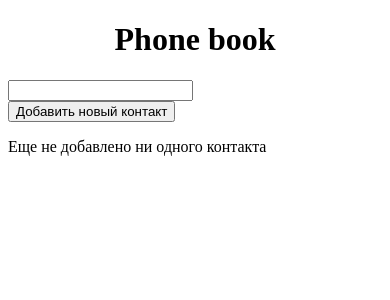
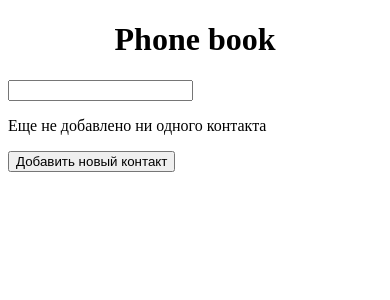
Before and after one commit to basil4ever/phonebook, an Angular app: page /phones in a window 390 px wide. Shown: the top 300 px of the page. Built offline with nearby package versions, Linux system fonts and the light colour scheme.

Commit message:
Phone book

```diff
--- a/src/app/app.component.html
+++ b/src/app/app.component.html
@@ -2,7 +2,10 @@
   <div class="header">
     <h1 class="title">Phone book</h1>
   </div>
+  <nav>
+    <a routerLink="/phones"></a>
+  </nav>
   <div class="body">
-    <app-contact-list></app-contact-list>
+    <router-outlet></router-outlet>
   </div>
 </div>
--- a/src/app/app.module.ts
+++ b/src/app/app.module.ts
@@ -7,6 +7,7 @@ import {FormsModule, ReactiveFormsModule} from '@angular/forms';
 import { ContactComponent } from './components/contact-list/contact/contact.component';
 import { AddContactFormComponent } from './components/contact-list/add-contact-form/add-contact-form.component';
 import { ContactDetailComponent } from './components/contact-list/contact-detail/contact-detail.component';
+import { AppRoutingModule } from './app-routing.module';
 
 @NgModule({
   declarations: [
@@ -19,7 +20,8 @@ import { ContactDetailComponent } from './components/contact-list/contact-detail
   imports: [
     BrowserModule,
     FormsModule,
-    ReactiveFormsModule
+    ReactiveFormsModule,
+    AppRoutingModule
   ],
   providers: [],
   bootstrap: [AppComponent]
--- a/src/app/components/contact-list/contact-list.component.html
+++ b/src/app/components/contact-list/contact-list.component.html
@@ -1,7 +1,10 @@
 <input type="text" class="input" (keyup)="filter($event)">
+<p *ngIf="contacts.length === 0">{{emptyMessage()}}</p>
 <div>
 <app-add-contact-form></app-add-contact-form>
 </div>
-<app-contact *ngFor="let contact of contacts" [contact]="contact" (remove)="updateContacts()" (click)="onSelect(contact)"></app-contact>
-<p *ngIf="contacts.length === 0">{{emptyMessage()}}</p>
+<app-contact *ngFor="let contact of contacts"
+             [contact]="contact" (remove)="updateContacts()"
+             (click)="onSelect(contact)"></app-contact>
+
 <app-contact-detail [contact]="selectedContact"></app-contact-detail>
```
Also changed, not shown: src/app/app-routing.module.ts (added, +17 -0 lines).
